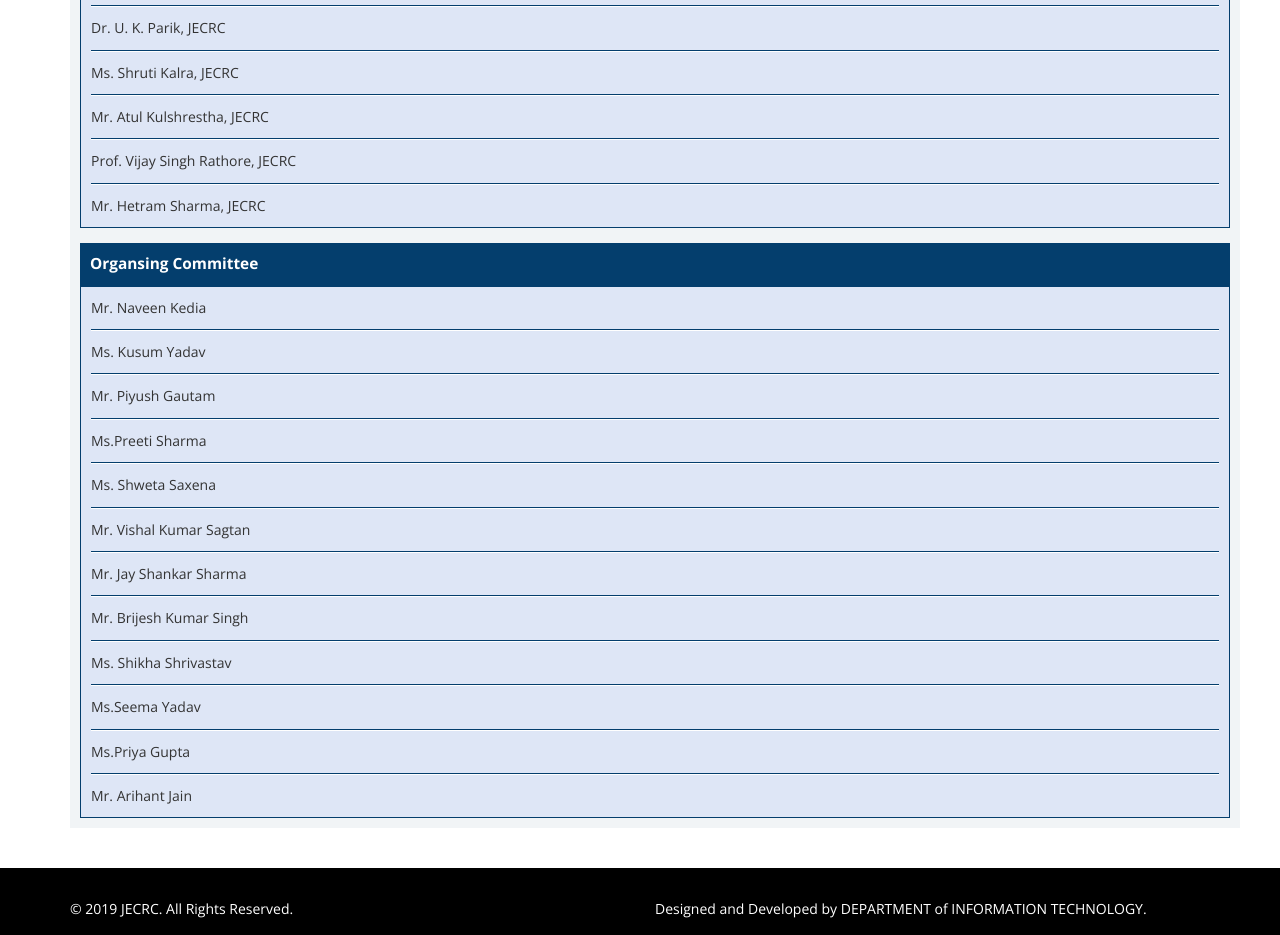
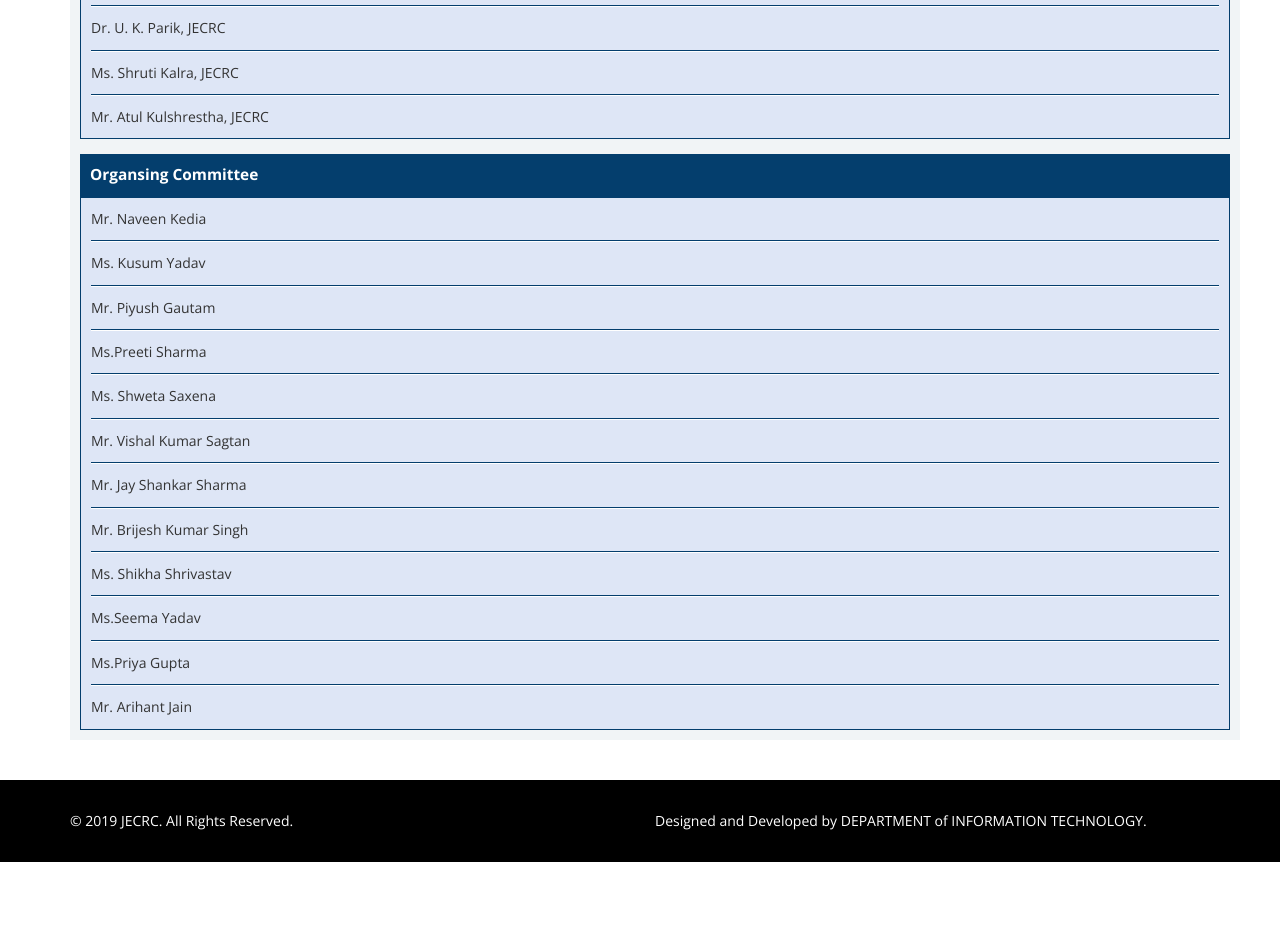
Before and after one commit to Prasang007/NCITSA, a plain HTML site: page Committee.html in a window 1280 px wide. Shown: the part 1420-2355 px from the top of the page. After the commit the page ends 2282 px from the top, so only its background shows below. Drawn offline with nearby package versions, Linux system fonts and the light colour scheme.

Commit message:
Committee page updated

```diff
--- a/Committee.html
+++ b/Committee.html
@@ -162,10 +162,6 @@
 					<span>Ms. Shruti Kalra, JECRC</span>
 					<hr style="margin: 10px 0; border-top:1px solid #043E6D;">
 					<span>Mr. Atul Kulshrestha, JECRC</span>
-					<hr style="margin: 10px 0; border-top:1px solid #043E6D;">
-					<span>Prof. Vijay Singh Rathore, JECRC</span>
-					<hr style="margin: 10px 0; border-top:1px solid #043E6D;">
-					<span>Mr. Hetram Sharma, JECRC</span>
 				</div>
 
 				<div class="col-lg-12 col-md-12 col-sm-12 col-xs-12 pad0" style="padding: 10px!important;background: #043E6D;color:#ffffff;font-weight: bolder;font-size: 1.1em;margin-top: 15px;">
```
